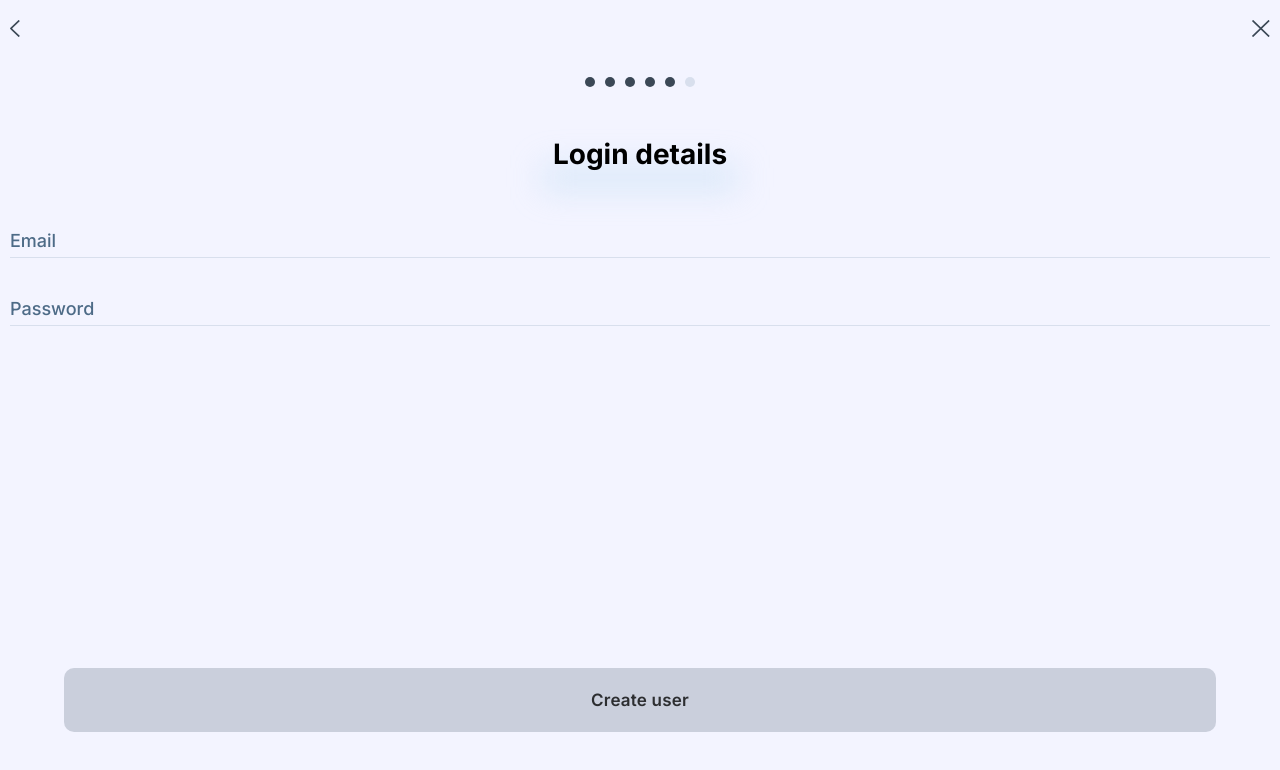
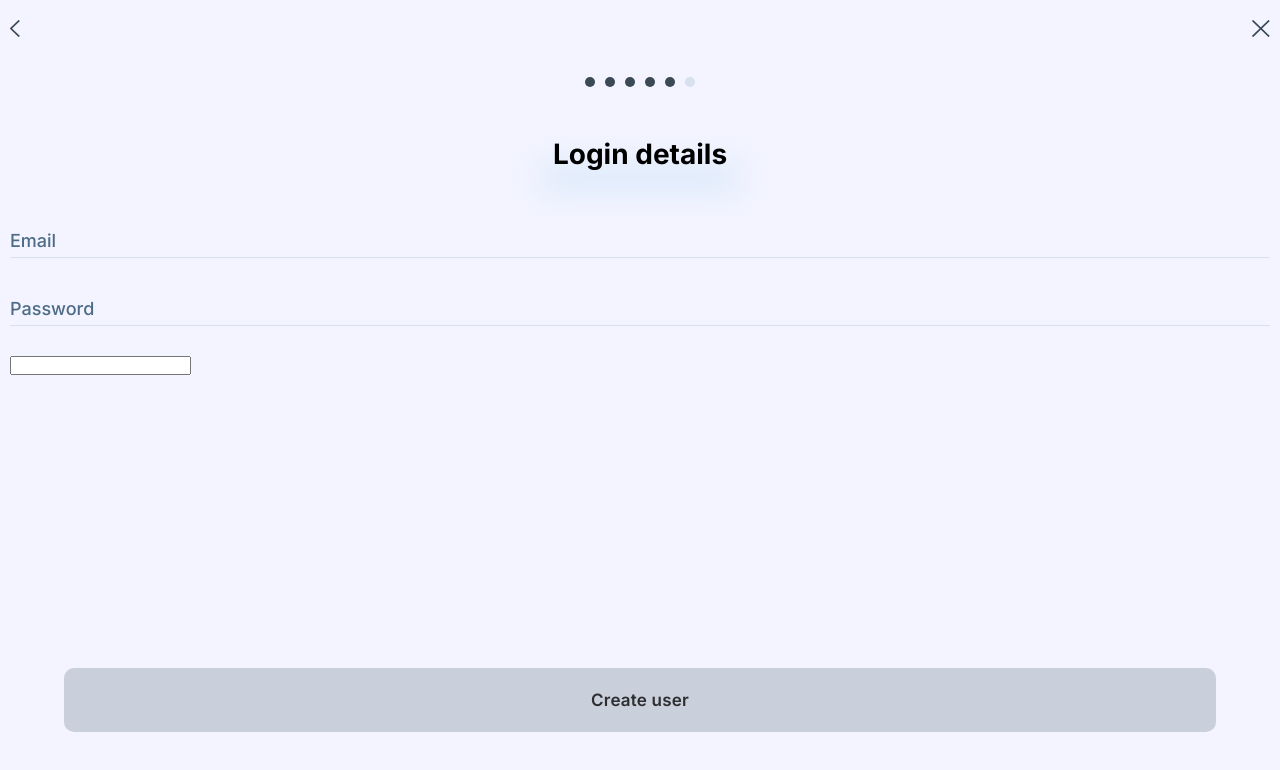
Before and after one commit to Di-Pri/impact-invest, a React (Create React App) app: page /register in a window 1280 px wide. Shown: the top 770 px of the page. Built offline with nearby package versions, Linux system fonts and the light colour scheme; no server answers; a web font is replaced by a local one.

Commit message:
Saving created user to firestore collection functionality added

```diff
--- a/src/firebase-config.ts
+++ b/src/firebase-config.ts
@@ -1,5 +1,7 @@
 import { initializeApp } from "firebase/app";
 import { getAuth } from "firebase/auth";
+import { getFirestore, CollectionReference, collection, DocumentData } from "firebase/firestore";
+import { User } from "./types/User";
 
 const firebaseConfig = {
   apiKey: "AIzaSyAwgOBKgHtLF32_9KSCcCkjtlXp4WoyE3k",
@@ -13,3 +15,11 @@ const firebaseConfig = {
 const app = initializeApp(firebaseConfig);
 
 export const auth = getAuth(app);
+export const firestore = getFirestore();
+
+// Adding types to the db responses
+const createCollection = <T = DocumentData>(collectionName: string) => {
+  return collection(firestore, collectionName) as CollectionReference<T>;
+};
+
+export const usersCollection = createCollection<User>("users");
--- a/src/pages/Register.tsx
+++ b/src/pages/Register.tsx
@@ -1,8 +1,8 @@
 import React, { useState, useEffect, useRef } from "react";
 import { useNavigate } from "react-router-dom";
 import { createUserWithEmailAndPassword, onAuthStateChanged } from "firebase/auth";
-import { auth } from "../firebase-config";
-import { User as FirebaseUser } from "firebase/auth";
+import { auth, usersCollection } from "../firebase-config";
+import { doc, setDoc } from "@firebase/firestore";
 import TopNavigation from "../components/TopNavigation";
 import RegisterSteps from "../components/RegisterSteps";
 import RegisterHeader from "../components/RegisterHeader";
@@ -12,12 +12,11 @@ export interface RegisterProps {}
 const RegisterPage: React.FC<RegisterProps> = (props) => {
   const [registerEmail, setRegisterEmail] = useState<string>("");
   const [registerPassword, setRegisterPassword] = useState<string>("");
-  const [user, setUser] = useState<FirebaseUser | null>(null);
   const [inputEmailName, setInputEmailName] = useState<boolean>(false);
   const [inputPasswordName, setInputPasswordName] = useState<boolean>(false);
   const [inputNameError, setInputNameError] = useState<string>("");
+  const [emptyInput, setEmptyInput] = useState<string>("");
 
-  console.log("user", user);
   console.log("inputNameError", inputNameError);
 
   const navigate = useNavigate();
@@ -25,7 +24,6 @@ const RegisterPage: React.FC<RegisterProps> = (props) => {
   // Checking if there is a logged in user
   useEffect(() => {
     onAuthStateChanged(auth, (currentUser) => {
-      setUser(currentUser);
       if (currentUser !== null) {
         navigate("/");
       }
@@ -38,7 +36,13 @@ const RegisterPage: React.FC<RegisterProps> = (props) => {
     setInputPasswordName(false);
     try {
       const newUser = await createUserWithEmailAndPassword(auth, registerEmail, registerPassword);
-      console.log("newUser", newUser);
+
+      await setDoc(doc(usersCollection, newUser.user.uid), {
+        name: "Indira",
+        surname: "B",
+        email: "bla-bla",
+        input: emptyInput,
+      });
     } catch (error) {
       if (error instanceof Error) {
         console.log(error.message);
@@ -119,6 +123,14 @@ const RegisterPage: React.FC<RegisterProps> = (props) => {
             }}
           />
           {inputNameError.includes("weak-password") ? <div className="input-error-message">Please provide stronger password</div> : null}
+
+          <input
+            style={{ marginTop: "30px" }}
+            type="text"
+            onChange={(event) => {
+              setEmptyInput(event.target.value);
+            }}
+          />
         </section>
       </div>
 
--- /dev/null
+++ b/src/types/User.ts
@@ -0,0 +1,6 @@
+export interface User {
+  name: string;
+  surname: string;
+  email: string;
+  input: string;
+}
```
